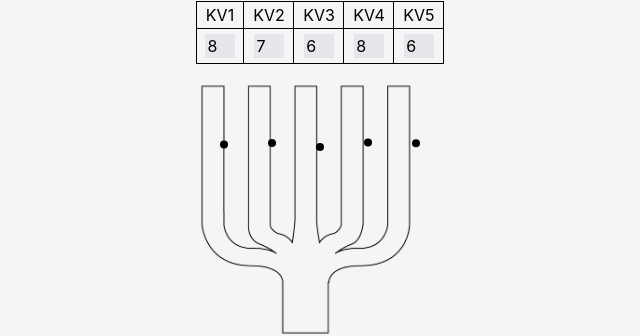
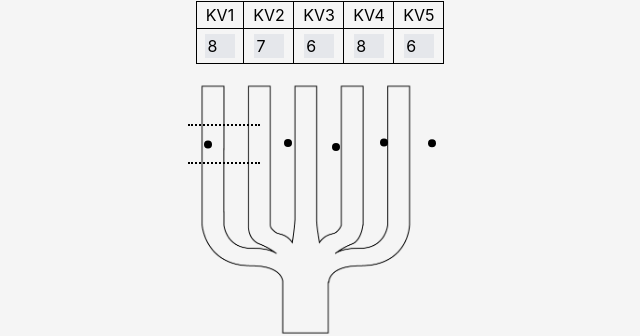
Before and after one commit to Alexander-Gronninger/CMK-vvs-app, a React (Create React App) app: page /GF2 in a window 1280 px wide. Shown: the part 171-507 px from the top of the page, without its empty margins (320-960 px from the left). Built offline with nearby package versions, Linux system fonts and the light colour scheme.

Commit message:
added lines to graphic

```diff
--- a/src/functions/GF2MotionDot.js
+++ b/src/functions/GF2MotionDot.js
@@ -6,7 +6,7 @@ import CalcNewQV2 from "./CalcNewQV2";
 function GF2MotionDot() {
   const { GF2Data } = useContext(GF2Context);
 
-  const tunnelCss = "w-10 h-fit flex";
+  const tunnelCss = "w-10 h-fit row-start-1 row-end-2";
   const dot = "bg-black rounded-full h-2 w-2 m-auto relative justify-self-end";
 
   const values = Array.from({ length: GF2Data.length - 1 }, (_, index) =>
@@ -42,7 +42,10 @@ function GF2MotionDot() {
   return (
     <>
       {values.map((_, index) => (
-        <div key={"dot" + index} className={tunnelCss}>
+        <div
+          key={"dot" + index}
+          className={tunnelCss + " col-start-" + (index + 1)}
+        >
           <motion.div
             key={index}
             className={"numeric-div " + dot}
--- a/src/pages/GF2Version.js
+++ b/src/pages/GF2Version.js
@@ -74,11 +74,15 @@ const GF2Version = () => {
             src="../images/Injustring-m-grafik.png"
             alt=""
           />
-          <div className="row-start-1 row-end-1 col-start-1 col-end-1 flex mt-6 h-[140px] gap-x-2 items-end">
+          <div className="row-start-1 row-end-1 col-start-1 col-end-1 grid mt-6 h-[140px] gap-x-2 items-end">
             <GF2MotionDot />
+            <div className="row-start-1 row-end-2 h-full w-full col-start-1 col-end-6">
+              <div className="border-b-[2px] w-full border-dotted border-black mt-9"></div>
+              <div className="border-b-[2px] w-full border-dotted border-black mt-9"></div>
+            </div>
           </div>
         </div>
-        <p className="m-auto w-fit my-4">
+        <p className="m-auto w-fit my-4 ">
           Hovedspæld {GF2Data[0].MainOpening * 100}%
         </p>
         <table className="my-4">
```
